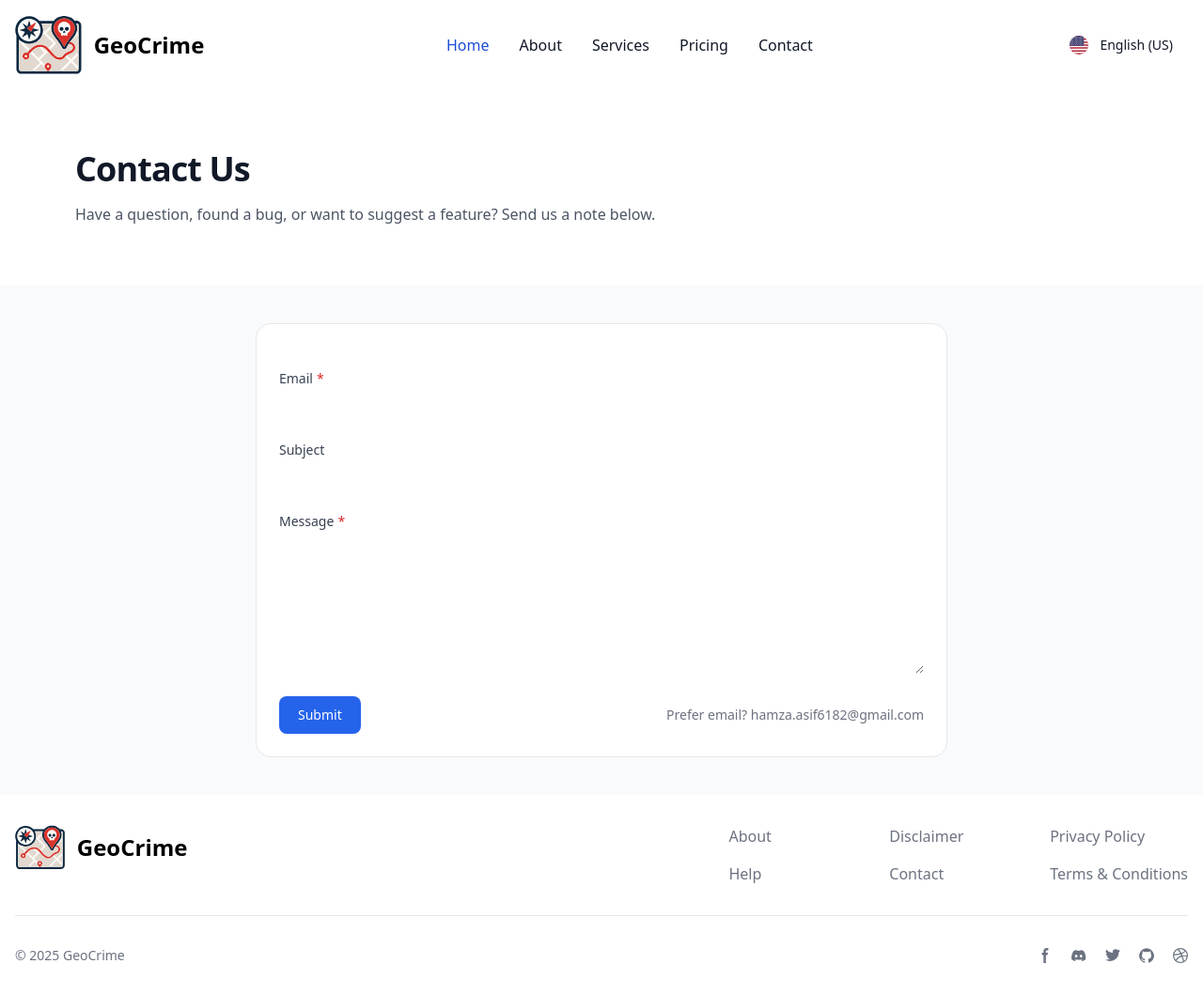
After one commit to hamzawithpython/Geocrime, a Django app: page /contact/ in a window 1280 px wide. The commit adds this page. Shown: the whole page at 94% size. Run offline with Django 5.2, Linux system fonts and the light colour scheme; parts of the project's set-up code (start-up, migrations or seed data) failed here and were passed over; some libraries are stand-ins or nearby versions.

Commit message:
feat(contact): add Contact page (form + validation + flash messages); wire up URL and footer link

```diff
--- /dev/null
+++ b/crimeapp/templates/crimeapp/contact.html
@@ -0,0 +1,80 @@
+{% extends "crimeapp/base.html" %}
+{% load static %}
+
+{% block title %}Contact · GeoCrime{% endblock %}
+
+{% block head_extra %}
+<meta name="description" content="Contact the GeoCrime team with questions, feedback, or bug reports.">
+{% endblock %}
+
+{% block content %}
+
+<!-- Hero -->
+<section class="bg-white dark:bg-gray-900">
+  <div class="max-w-6xl mx-auto px-4 py-12 lg:py-16">
+    <h1 class="text-3xl md:text-4xl font-bold tracking-tight text-gray-900 dark:text-white">Contact Us</h1>
+    <p class="mt-4 text-gray-600 dark:text-gray-300">
+      Have a question, found a bug, or want to suggest a feature? Send us a note below.
+    </p>
+  </div>
+</section>
+
+<!-- Form -->
+<section class="bg-gray-50 dark:bg-gray-800/50">
+  <div class="max-w-3xl mx-auto px-4 py-10">
+    {% if errors %}
+      <div class="mb-6 rounded-lg border border-red-300 bg-red-50 p-4 text-sm text-red-800 dark:border-red-800 dark:bg-red-900/30 dark:text-red-200">
+        <ul class="list-disc ps-5">
+          {% for e in errors %}<li>{{ e }}</li>{% endfor %}
+        </ul>
+      </div>
+    {% endif %}
+
+    {% if messages %}
+      {% for message in messages %}
+      <div class="mb-6 rounded-lg border border-green-300 bg-green-50 p-4 text-sm text-green-800 dark:border-green-800 dark:bg-green-900/30 dark:text-green-200">
+        {{ message }}
+      </div>
+      {% endfor %}
+    {% endif %}
+
+    <form method="post" class="space-y-6 bg-white p-6 rounded-2xl border dark:bg-gray-900 dark:border-gray-700">
+      {% csrf_token %}
+
+      <!-- Honeypot (anti-bot) -->
+      <input type="text" name="website" class="hidden" tabindex="-1" autocomplete="off" />
+
+      <div>
+        <label for="email" class="block text-sm font-medium text-gray-700 dark:text-gray-300">Email<span class="ms-1 text-red-600">*</span></label>
+        <input id="email" name="email" type="email" required
+               value="{{ form.email|default:'' }}"
+               class="mt-2 block w-full rounded-lg border-gray-300 dark:border-gray-700 dark:bg-gray-800 dark:text-gray-100 focus:ring-blue-500 focus:border-blue-500">
+      </div>
+
+      <div>
+        <label for="subject" class="block text-sm font-medium text-gray-700 dark:text-gray-300">Subject</label>
+        <input id="subject" name="subject" type="text"
+               value="{{ form.subject|default:'' }}"
+               class="mt-2 block w-full rounded-lg border-gray-300 dark:border-gray-700 dark:bg-gray-800 dark:text-gray-100 focus:ring-blue-500 focus:border-blue-500">
+      </div>
+
+      <div>
+        <label for="message" class="block text-sm font-medium text-gray-700 dark:text-gray-300">Message<span class="ms-1 text-red-600">*</span></label>
+        <textarea id="message" name="message" rows="6" required
+                  class="mt-2 block w-full rounded-lg border-gray-300 dark:border-gray-700 dark:bg-gray-800 dark:text-gray-100 focus:ring-blue-500 focus:border-blue-500">{{ form.message|default:'' }}</textarea>
+      </div>
+
+      <div class="flex items-center justify-between">
+        <button type="submit"
+                class="inline-flex items-center px-5 py-2.5 text-sm font-medium text-white bg-blue-600 rounded-lg hover:bg-blue-700 focus:ring-4 focus:ring-blue-300 dark:focus:ring-blue-800">
+          Submit
+        </button>
+
+        <!-- Optional mailto fallback -->
+        <a href="mailto:hamza.asif6182@gmail.com" class="text-sm text-gray-500 hover:text-gray-700 dark:text-gray-400 dark:hover:text-gray-200">Prefer email? hamza.asif6182@gmail.com</a>
+      </div>
+    </form>
+  </div>
+</section>
+
+{% endblock %}
--- a/crimeapp/templates/partials/footer.html
+++ b/crimeapp/templates/partials/footer.html
@@ -27,7 +27,7 @@
               <a href="/disclaimer/" class="hover:underline">Disclaimer</a>
             </li>
             <li>
-              <a href="#" class="hover:underline">Contact</a>
+              <a href="{% url 'contact' %}" class="hover:underline">Contact</a>
             </li>
           </ul>
         </div>
--- a/crimeapp/urls.py
+++ b/crimeapp/urls.py
@@ -13,6 +13,8 @@ urlpatterns = [
     path("about/", views.about, name="about"),
     path("disclaimer/", views.disclaimer, name="disclaimer"),
     path("help/", views.help, name="help"),
+    path("contact/", views.contact, name="contact"),
+
 
 
 
--- a/crimeapp/views.py
+++ b/crimeapp/views.py
@@ -1,4 +1,5 @@
-from django.shortcuts import render
+from django.shortcuts import render,redirect
+from django.contrib import messages
 import pandas as pd
 import os
 from django.conf import settings
@@ -277,3 +278,37 @@ def disclaimer(request):
 
 def help(request):
     return render(request, "crimeapp/help.html")
+
+def contact(request):
+    if request.method == "POST":
+        # simple honeypot
+        if request.POST.get("website"):
+            return redirect("contact")
+
+        email = (request.POST.get("email") or "").strip()
+        subject = (request.POST.get("subject") or "").strip()
+        message_body = (request.POST.get("message") or "").strip()
+
+        errors = []
+        if not email:
+            errors.append("Email is required.")
+        if not message_body:
+            errors.append("Message is required.")
+
+        if errors:
+            return render(request, "crimeapp/contact.html", {
+                "errors": errors,
+                "form": {"email": email, "subject": subject, "message": message_body},
+            })
+
+        # For now, just log it to the console (safe default without email setup)
+        print("\n===== CONTACT MESSAGE =====")
+        print(f"From: {email}")
+        print(f"Subject: {subject}")
+        print(f"Message:\n{message_body}")
+        print("==========================\n")
+
+        messages.success(request, "Thanks! Your message has been sent.")
+        return redirect("contact")
+
+    return render(request, "crimeapp/contact.html")
```
